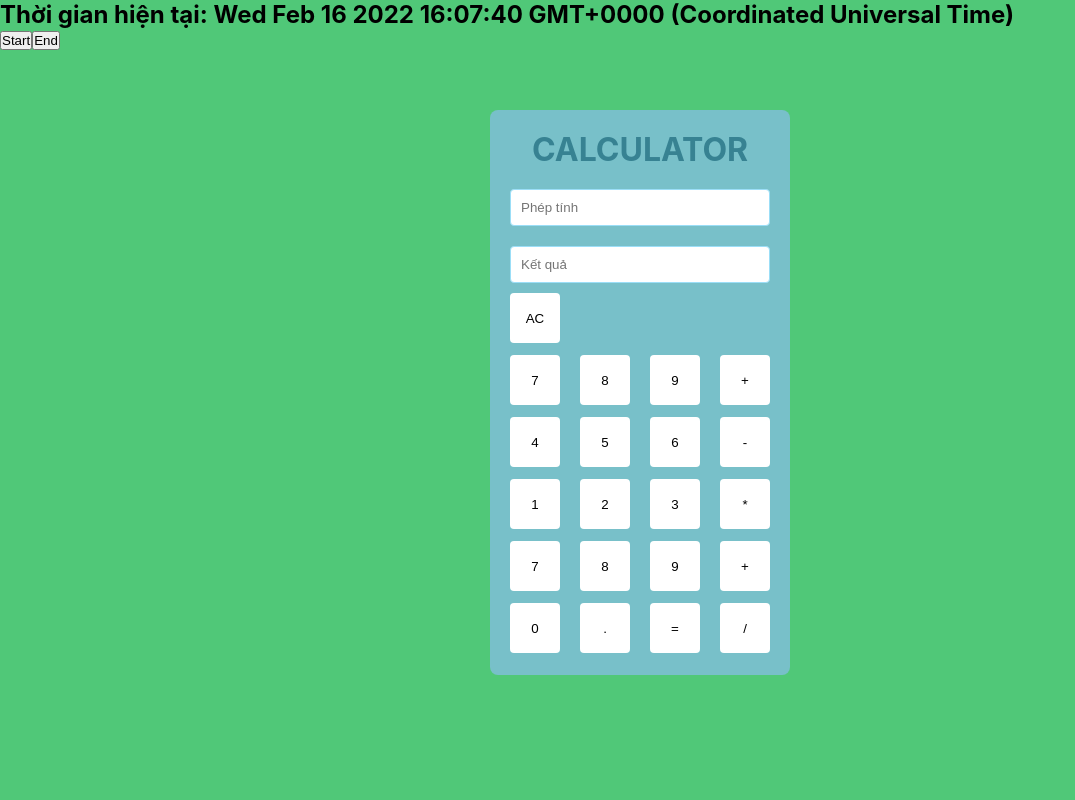
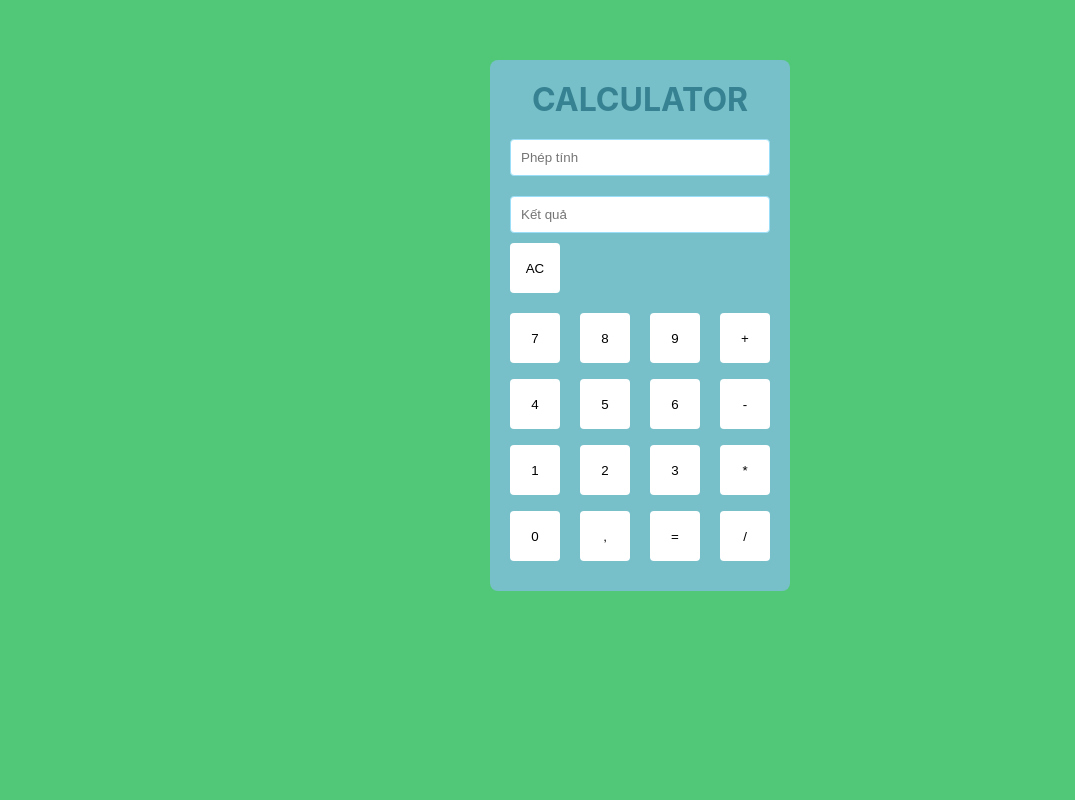
Before and after one commit to Phi-NB/ReactJs_Nodemy, a React (Create React App) app: page / in a window 1280 px wide. Shown: the top 800 px of the page, without its empty margins (0-1075 px from the left). Built offline with nearby package versions, Linux system fonts and the light colour scheme.

Commit message:
add logic

```diff
--- a/src/App.css
+++ b/src/App.css
@@ -37,10 +37,16 @@ input{
   border-radius: 4px;
   cursor: pointer;
 }
+
+.btn-key{
+  margin: 8px 6px;
+}
 .row{
   display: flex;
   justify-content: space-between;
-  margin: 12px 0;
+  margin: 12px -6px;
+  flex-wrap: wrap;
+
 }
 
 
--- a/src/App.js
+++ b/src/App.jsx
@@ -1,7 +1,7 @@
 import "./App.css";
 import React from "react";
-import CalculatorComponent from './components/Calculator/Calculator.js';
-import CardComponent from './components/Card/Card.js';
+import CalculatorComponent from './components/Calculator/Calculator.jsx';
+import CardComponent from './components/Card/Card.jsx';
 
 
 class App extends React.Component {
@@ -32,9 +32,9 @@ class App extends React.Component {
     return (
       <div>
 
-        <h2>Thời gian hiện tại: {this.state.time.toString()}</h2>
+        {/* <h2>Thời gian hiện tại: {this.state.time.toString()}</h2>
         <button onClick={this.start}>Start</button>
-        <button onClick={this.end}>End</button>
+        <button onClick={this.end}>End</button> */}
 
 
         <CalculatorComponent/>
--- a/src/components/Calculator/Button.js
+++ /dev/null
@@ -1,16 +0,0 @@
-import React from 'react';
-
-class button extends React.Component {
-
-    // constructor(props) {
-    //     super(props)
-
-    // }
-
-
-    render() {
-        return <button onClick={this.handleClick} value={this.props.value} className='btn btn-key'>{this.props.value}</button>
-    }
-}
-
-export default button
--- /dev/null
+++ b/src/components/Calculator/Button.jsx
@@ -0,0 +1,20 @@
+import React from 'react';
+
+class Button extends React.Component {
+    constructor (props) {
+        super(props);
+        this.onClick = this.onClick.bind(this);
+    }
+
+    onClick () {
+        this.props.handButton(this.props.value)
+    }
+
+    render() {
+
+
+        return <button onClick={this.onClick} className='btn btn-key'>{this.props.value}</button>
+    }
+}
+
+export default Button
--- a/src/components/Calculator/Calculator.js
+++ /dev/null
@@ -1,49 +0,0 @@
-import React from 'react';
-import '../../App.css'
-import Button from './Button.js'
-class calculator extends React.Component {
-
-    constructor(props) {
-        super(props)
-        this.textValue = React.createRef()
-    }
-
-
-    showData = () => {
-    }
-
-
-    row = (value1, value2, value3, value4) => {
-        return (
-            <div className='row'>
-                <Button value={value1}></Button>
-                <Button value={value2}></Button>
-                <Button value={value3}></Button>
-                <Button value={value4}></Button>
-            </div>
-        )
-
-
-    }
-
-    render(){
-
-        return (
-            <div className="calculator">
-                <h1 className="title">CALCULATOR</h1>
-                <input className='value' ref={this.textValue} placeholder='Phép tính'></input>
-                <input className='result' disabled placeholder='Kết quả'></input>
-                <button className='reset btn'>AC</button>
-                {this.row(7, 8, 9, '+')}
-                {this.row(4, 5, 6, '-')}
-                {this.row(1, 2, 3, '*')}
-                {this.row(7, 8 , 9, '+')}
-                {this.row(0, '.', '=', '/')}
-            </div>
-        )
-
-
-    }
-}
-
-export default calculator
--- /dev/null
+++ b/src/components/Calculator/Calculator.jsx
@@ -0,0 +1,50 @@
+import React from 'react';
+import '../../App.css'
+import Button from './Button.jsx'
+class Calculator extends React.Component {
+
+
+    state = {
+        input: '',
+        output: '',
+    }
+
+    lisItem = [7, 8, 9, '+', 4, 5, 6, '-', 1, 2, 3, '*', 0, ',', '=', '/']
+
+    clickButton = (valueButton) => {
+        if(valueButton === '='){
+
+        } else {
+            this.setState({
+                input: this.state.input += valueButton
+            })
+        }
+    }
+
+    cal = this.lisItem.map((item) => {
+        return (
+            <Button key={item} value={item} handButton={this.clickButton}></Button>
+            )
+        })
+
+    render(){
+
+        return (
+            <div className="calculator">
+                <h1 className="title">CALCULATOR</h1>
+                <input value={this.state.input} className='value' disabled placeholder='Phép tính'></input>
+                <input className='result' disabled placeholder='Kết quả'></input>
+                <button className='reset btn'>AC</button>
+
+                <div className='row'>
+                    {this.cal}
+                </div>
+
+            </div>
+        )
+
+
+    }
+}
+
+export default Calculator
--- a/src/components/Card/Card.js
+++ b/src/components/Card/Card.jsx
@@ -1,6 +1,6 @@
 import React from 'react';
 import '../../App.css'
-import Item from './Item.js'
+import Item from './Item.jsx'
 
 class card extends React.Component {
 
```
Also changed, not shown: src/components/Card/Item.jsx (renamed from src/components/Card/Item.js).
